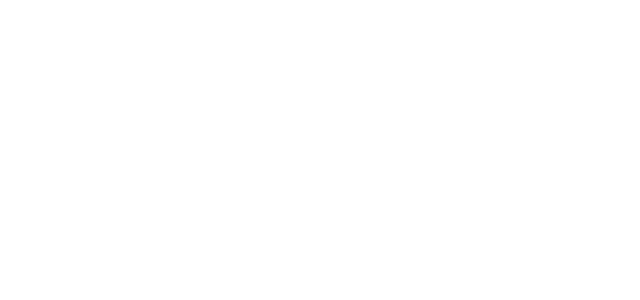
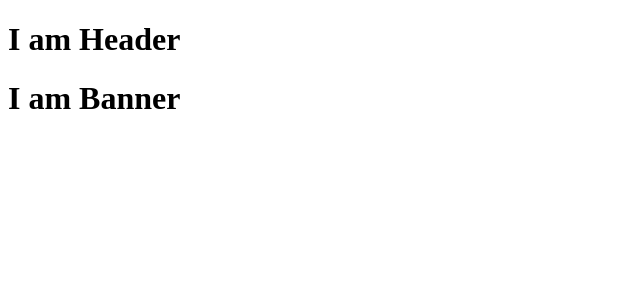
Before and after one commit to zourdycodes/ApeBnb, a Next.js app: page / in a window 1280 px wide. Shown: the top 300 px of the page, without its empty margins (0-640 px from the left). Built offline with nearby package versions, Linux system fonts and the light colour scheme.

Commit message:
creating and setup components folder

```diff
--- /dev/null
+++ b/components/Banner/index.js
@@ -0,0 +1,7 @@
+export const Banner = () => {
+  return (
+    <>
+      <h1> I am Banner</h1>
+    </>
+  );
+};
--- /dev/null
+++ b/components/Header/index.js
@@ -0,0 +1,7 @@
+export const Header = () => {
+  return (
+    <>
+      <h1> I am Header</h1>
+    </>
+  );
+};
--- /dev/null
+++ b/components/index.js
@@ -0,0 +1,2 @@
+export { Header } from "./Header";
+export { Banner } from "./Banner";
--- a/pages/index.js
+++ b/pages/index.js
@@ -1,4 +1,6 @@
 import Head from "next/head";
+
+import { Header, Banner } from "../components";
 
 export default function Home() {
   return (
@@ -9,7 +11,9 @@
       </Head>
 
       {/* HEADER */}
+      <Header />
       {/* BANNER */}
+      <Banner />
     </div>
   );
 }
```
